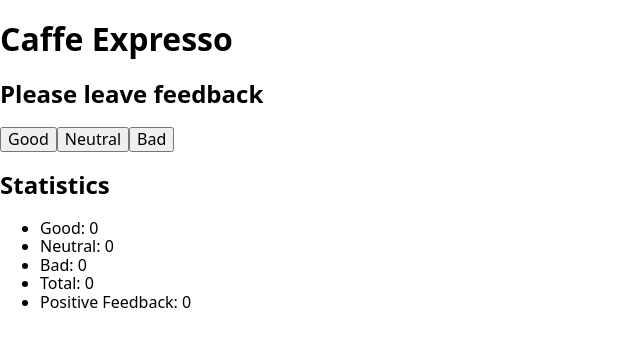
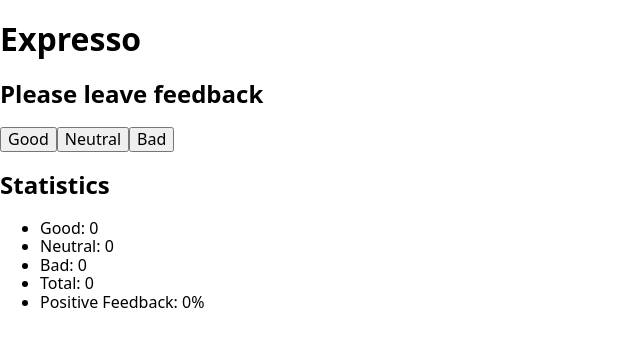
Before and after one commit to VlasovaAlexsandra/goit-react-hw-02-feedback, a React (Create React App) app: page / in a window 1280 px wide. Shown: the top 346 px of the page, without its empty margins (0-640 px from the left). Built offline with nearby package versions, Linux system fonts and the light colour scheme.

Commit message:
add third step

```diff
--- a/src/App.js
+++ b/src/App.js
@@ -3,7 +3,7 @@ import Feedback from './components/Feedback/Feedback';
 
 const App = () => (
     <>
-        <h1>Caffe Expresso</h1>
+        <h1>Expresso</h1>
 
         <Feedback />
     </>
--- a/src/components/Feedback/Feedback.js
+++ b/src/components/Feedback/Feedback.js
@@ -1,91 +1,66 @@
 import React from 'react';
+import Section from './Section';
+import FeedbackOptions from './FeedbackOptions';
+import Statistics from './Statistics';
 import './Feedback.css';
 
 class Feedback extends React.Component {
+    static defaultProps = {
+        good: 0,
+        neutral: 0,
+        bad: 0
+    };
+
     state = {
         good: 0,
         neutral: 0,
         bad: 0
     };
 
-    update = {
-        total: 0,
-        positive_feedback: 0
+    handleClick = evt => {
+        const name = evt;
+        this.setState(prevState => {
+            return {
+                [name]: prevState[name] + 1,
+            };
+        });
     };
 
-    newState = { ...this.state, ...this.update };
-
-    handleGood = () => {
-        this.setState((prevState) => {
-            return {
-                good: prevState.good + 1,
-            }
-        })
-    };
-
-    handleNeutral = () => {
-        this.setState((prevState) => {
-            return {
-                neutral: prevState.neutral + 1,
-            }
-        })
-    };
-
-    handleBad = () => {
-        this.setState((prevState) => {
-            return {
-                bad: prevState.bad + 1,
-            }
-        })
-    };
-
-
-
-
     countTotalFeedback = () => {
-        this.setState((newstate) => {
-            return {
-                total: newstate.good + newstate.neutral + newstate.bad,
-            }
-        })
+        const { good, neutral, bad } = this.state;
+        return good + neutral + bad;
     };
 
     countPositiveFeedbackPercentage = () => {
-        this.setState(() => {
-            return {
-                positive_feedback: Math.round((this.state.good / this.countTotalFeedback()) * 100),
-            }
-        })
-    };
+        const { good } = this.state;
+        const totalFeedback = this.countTotalFeedback();
+        return Math.round((good * 100) / totalFeedback) || 0;
+    }
 
     render() {
+
+        const keyName = Object.keys(this.state);
+
         return (
-            <div className="Feedback">
-                <h2>Please leave feedback</h2>
-                <div>
-                    <button type="button" onClick={this.handleGood}> Good </button>
-                    <button type="button" onClick={this.handleNeutral}> Neutral </button>
-                    <button type="button" onClick={this.handleBad}> Bad </button>
-                </div>
+            <div>
+                <Section title="Please leave feedback">
+                    <FeedbackOptions
+                        options={keyName}
+                        onLeaveFeedback={this.handleClick}
+                    />
+                </Section>
 
-                <h2>Statistics</h2>
-                <ul>
-                    <li>
-                        Good: {this.state.good}
-                    </li>
-                    <li>
-                        Neutral: {this.state.neutral}
-                    </li>
-                    <li>
-                        Bad: {this.state.bad}
-                    </li>
-                    <li>
-                        Total: {this.update.total}
-                    </li>
-                    <li>
-                        Positive Feedback: {this.update.positive_feedback}
-                    </li>
-                </ul>
+                <Section title="Statistics">
+                    <Statistics
+                        good={this.state.good}
+                        neutral={this.state.neutral}
+                        bad={this.state.bad}
+                        total={this.countTotalFeedback()}
+                        positiveFeedback={this.countPositiveFeedbackPercentage()}
+
+                    />
+                </Section>
+
             </div>
         );
     }
--- /dev/null
+++ b/src/components/Feedback/FeedbackOptions.js
@@ -0,0 +1,11 @@
+import React from 'react';
+
+const FeedbackOptions = ({ options, onLeaveFeedback }) => (
+    <div>
+        <button type="button" onClick={() => onLeaveFeedback(`${options[0]}`)}> Good </button>
+        <button type="button" onClick={() => onLeaveFeedback(`${options[1]}`)}> Neutral </button>
+        <button type="button" onClick={() => onLeaveFeedback(`${options[2]}`)}> Bad </button>
+    </div>
+);
+
+export default FeedbackOptions;
--- /dev/null
+++ b/src/components/Feedback/Section.js
@@ -0,0 +1,10 @@
+import React from 'react';
+
+const Section = ({ title, children }) => (
+    <section>
+        <h2>{title}</h2>
+        {children}
+    </section>
+);
+
+export default Section;
--- /dev/null
+++ b/src/components/Feedback/Statistics.js
@@ -0,0 +1,23 @@
+import React from 'react';
+
+const Statistics = ({ good, neutral, bad, total, positiveFeedback }) => (
+    <ul>
+        <li>
+            Good: {good}
+        </li>
+        <li>
+            Neutral: {neutral}
+        </li>
+        <li>
+            Bad: {bad}
+        </li>
+        <li>
+            Total: {total}
+        </li>
+        <li>
+            Positive Feedback: {positiveFeedback}%
+        </li>
+    </ul>
+);
+
+export default Statistics;
```
